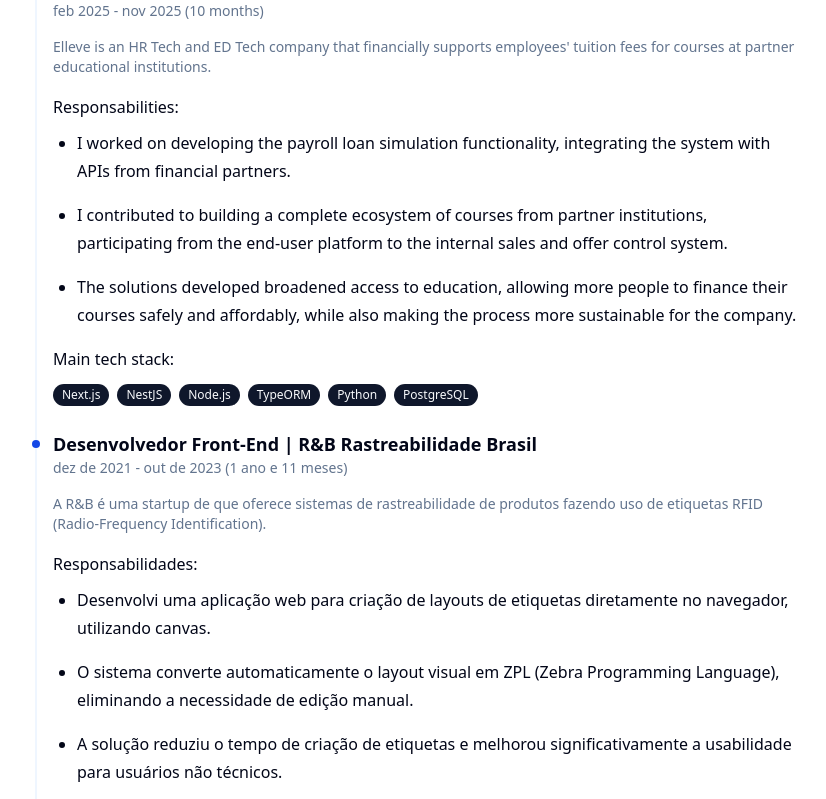
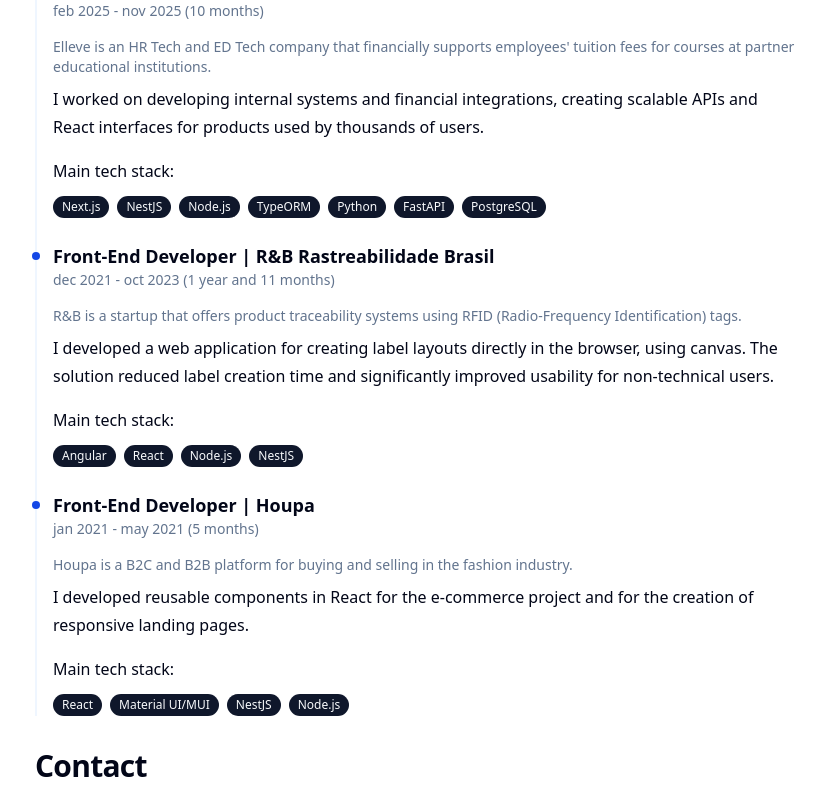
Before and after one commit to GabriellBarbosa/portfolio, a Next.js app: page /en in a window 1280 px wide. Shown: the part 881-1680 px from the top of the page, without its empty margins (21-847 px from the left). Built offline with nearby package versions, Linux system fonts and the light colour scheme.

Commit message:
feat: Translate about me section

```diff
--- a/templates/Home/dictionaries/en.json
+++ b/templates/Home/dictionaries/en.json
@@ -17,9 +17,19 @@
   "elleve_description": "Elleve is an HR Tech and ED Tech company that financially supports employees' tuition fees for courses at partner educational institutions.",
   "responsabilities": "Responsabilities",
   "elleve_responsabilties": [
-    "I worked on developing the payroll loan simulation functionality, integrating the system with APIs from financial partners.",
-    "I contributed to building a complete ecosystem of courses from partner institutions, participating from the end-user platform to the internal sales and offer control system.",
-    "The solutions developed broadened access to education, allowing more people to finance their courses safely and affordably, while also making the process more sustainable for the company."
+    "I worked on developing internal systems and financial integrations, creating scalable APIs and React interfaces for products used by thousands of users."
   ],
-  "main_tech_stack": "Main tech stack"
+  "main_tech_stack": "Main tech stack",
+  "rb_title": "Front-End Developer | R&B Rastreabilidade Brasil",
+  "rb_tenure": "dec 2021 - oct 2023 (1 year and 11 months)",
+  "rb_description": "R&B is a startup that offers product traceability systems using RFID (Radio-Frequency Identification) tags.",
+  "rb_responsabilties": [
+    "I developed a web application for creating label layouts directly in the browser, using canvas. The solution reduced label creation time and significantly improved usability for non-technical users."
+  ],
+  "houpa_title": "Front-End Developer | Houpa",
+  "houpa_tenure": "jan 2021 - may 2021 (5 months)",
+  "houpa_description": "Houpa is a B2C and B2B platform for buying and selling in the fashion industry.",
+  "houpa_responsabilties": [
+    "I developed reusable components in React for the e-commerce project and for the creation of responsive landing pages."
+  ]
 }
--- a/templates/Home/dictionaries/pt.json
+++ b/templates/Home/dictionaries/pt.json
@@ -17,9 +17,19 @@
   "elleve_description": "A Elleve é ​​uma HR Tech e ED Tech que ajuda financeiramente o rendimento de colaboradores em cursos de instituições de ensino parceiras.",
   "responsabilities": "Responsabilidades",
   "elleve_responsabilties": [
-    "Atuei no desenvolvimento da funcionalidade de simulação de crédito consignado, integrando o sistema com APIs de parceiros financeiros.",
-    " Contribuí para a construção de um ecossistema completo de cursos de instituições parceiras, atuando desde a plataforma do usuário final até o sistema interno de controle de vendas e ofertas.",
-    "As soluções desenvolvidas ampliaram o acesso à educação, permitindo que mais pessoas financiem seus cursos de forma segura e acessível, ao mesmo tempo em que tornaram o processo mais sustentável para a empresa."
+    "Atuei no desenvolvimento de sistemas internos e integrações financeiras, criando APIs escaláveis e interfaces em React para produtos utilizados por milhares de usuários."
   ],
-  "main_tech_stack": "Principais tecnologias utilizadas"
+  "main_tech_stack": "Principais tecnologias utilizadas",
+  "rb_title": "Desenvolvedor Front-End | R&B Rastreabilidade Brasil",
+  "rb_tenure": "dez de 2021 - out de 2023 (1 ano e 11 meses)",
+  "rb_description": "A R&B é uma startup de que oferece sistemas de rastreabilidade de produtos fazendo uso de etiquetas RFID (Radio-Frequency Identification).",
+  "rb_responsabilties": [
+    "Desenvolvi uma aplicação web para criação de layouts de etiquetas diretamente no navegador, utilizando canvas. A solução reduziu o tempo de criação de etiquetas e melhorou significativamente a usabilidade para usuários não técnicos."
+  ],
+  "houpa_title": "Desenvolvedor Front-End | Houpa",
+  "houpa_tenure": "jan de 2021 - mai de 2021 (5 meses)",
+  "houpa_description": "O Houpa é uma plataforma b2c e b2b de compra e venda no setor de moda.",
+  "houpa_responsabilties": [
+    "Desenvolvi componentes reutilizáveis em React para o projeto de e-commerce e pela criação de landing pages responsivas."
+  ]
 }
--- a/templates/Home/index.tsx
+++ b/templates/Home/index.tsx
@@ -176,18 +176,15 @@
 
               <Muted className="mt-4">{dict.elleve_description}</Muted>
 
-              <P>{dict.responsabilities + ':'}</P>
-              <ul className="flex flex-col gap-4 list-disc pl-6 mt-2">
+              <div className="flex flex-col gap-4 mt-2">
                 {(dict.elleve_responsabilties as string[]).map(
                   (responsability, index) => (
-                    <li key={index}>
-                      <P>{responsability}</P>
-                    </li>
+                    <P key={index}>{responsability}</P>
                   )
                 )}
-              </ul>
+              </div>
 
-              <P>{dict.main_tech_stack + ':'}</P>
+              <P>{dict.main_tech_stack + ":"}</P>
               <ul className="flex gap-2 mt-2 flex-wrap">
                 <li>
                   <Badge>Next.js</Badge>
@@ -205,6 +202,9 @@
                   <Badge>Python</Badge>
                 </li>
                 <li>
+                  <Badge>FastAPI</Badge>
+                </li>
+                <li>
                   <Badge>PostgreSQL</Badge>
                 </li>
               </ul>
@@ -213,43 +213,22 @@
             <div className="mt-6">
               <div className="relative">
                 <span className="absolute block w-[8px] h-[8px] ml-[-21px] top-0 bottom-0 my-auto bg-blue-700 rounded-full"></span>
-                <Large className="text-bold">
-                  Desenvolvedor Front-End | R&B Rastreabilidade Brasil
-                </Large>
+                <Large className="text-bold">{dict.rb_title}</Large>
               </div>
 
-              <Muted>dez de 2021 - out de 2023 (1 ano e 11 meses)</Muted>
+              <Muted>{dict.rb_tenure}</Muted>
 
-              <Muted className="mt-4">
-                A R&B é uma startup de que oferece sistemas de rastreabilidade
-                de produtos fazendo uso de etiquetas RFID (Radio-Frequency
-                Identification).
-              </Muted>
+              <Muted className="mt-4">{dict.rb_description}</Muted>
 
-              <P>Responsabilidades:</P>
-              <ul className="flex flex-col gap-4 list-disc pl-6 mt-2">
-                <li>
-                  <P>
-                    Desenvolvi uma aplicação web para criação de layouts de
-                    etiquetas diretamente no navegador, utilizando canvas.
-                  </P>
-                </li>
-                <li>
-                  <P>
-                    O sistema converte automaticamente o layout visual em ZPL
-                    (Zebra Programming Language), eliminando a necessidade de
-                    edição manual.
-                  </P>
-                </li>
-                <li>
-                  <P>
-                    A solução reduziu o tempo de criação de etiquetas e melhorou
-                    significativamente a usabilidade para usuários não técnicos.
-                  </P>
-                </li>
-              </ul>
+              <div className="flex flex-col gap-4 mt-2">
+                {(dict.rb_responsabilties as string[]).map(
+                  (responsability, index) => (
+                    <P key={index}>{responsability}</P>
+                  )
+                )}
+              </div>
 
-              <P>Principais tecnologias utilizadas:</P>
+              <P>{dict.main_tech_stack + ":"}</P>
               <ul className="flex gap-2 mt-2 flex-wrap">
                 <li>
                   <Badge>Angular</Badge>
@@ -269,38 +248,28 @@
             <div className="mt-6">
               <div className="relative">
                 <span className="absolute block w-[8px] h-[8px] ml-[-21px] top-0 bottom-0 my-auto bg-blue-700 rounded-full"></span>
-                <Large className="text-bold">
-                  Desenvolvedor Front-End | Houpa
-                </Large>
+                <Large className="text-bold">{dict.houpa_title}</Large>
               </div>
 
-              <Muted>jan de 2021 - mai de 2021 (5 meses)</Muted>
+              <Muted>{dict.houpa_tenure}</Muted>
 
-              <Muted className="mt-4">
-                O Houpa é uma plataforma de compra e venda b2c e b2b.
-              </Muted>
+              <Muted className="mt-4">{dict.houpa_description}</Muted>
 
-              <P>Responsabilidades:</P>
+              <div className="flex flex-col gap-4 mt-2">
+                {(dict.houpa_responsabilties as string[]).map(
+                  (responsability, index) => (
+                    <P key={index}>{responsability}</P>
+                  )
+                )}
+              </div>
 
-              <ul className="flex flex-col gap-4 list-disc pl-6 mt-2">
-                <li>
-                  <P>
-                    Fui responsável pelo desenvolvimento de componentes
-                    reutilizáveis em React para o projeto de e-commerce e pela
-                    criação de landing pages responsivas. A stack incluía React
-                    com Material UI no front-end e Node.js com NestJS no
-                    back-end.
-                  </P>
-                </li>
-              </ul>
-
-              <P>Principais tecnologias utilizadas:</P>
+              <P>{dict.main_tech_stack + ":"}</P>
               <ul className="flex gap-2 mt-2 flex-wrap">
                 <li>
                   <Badge>React</Badge>
                 </li>
                 <li>
-                  <Badge>MUI</Badge>
+                  <Badge>Material UI/MUI</Badge>
                 </li>
                 <li>
                   <Badge>NestJS</Badge>
```
